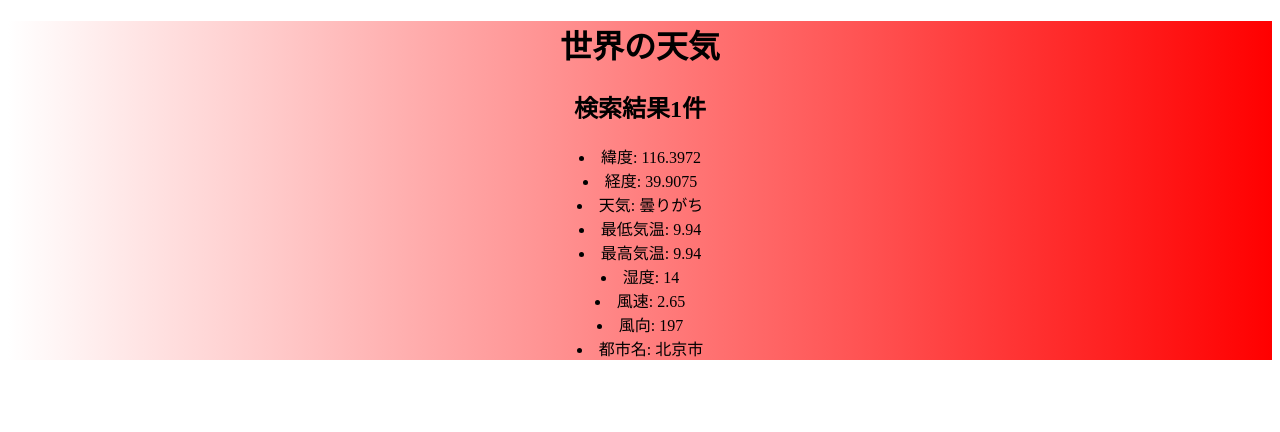
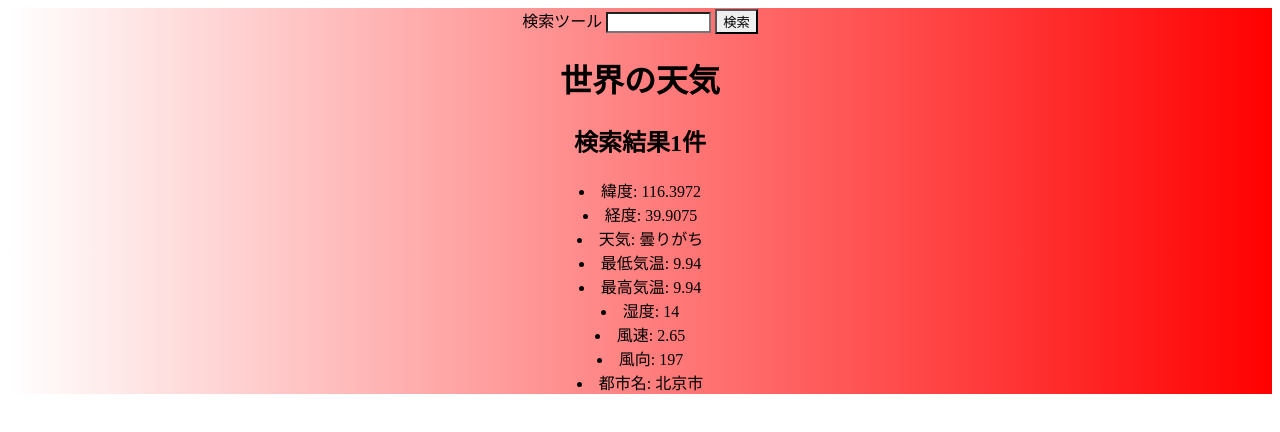
Before and after one commit to G384832023/medialabo, a plain HTML site: page project.html in a window 1280 px wide. Drawn offline with Linux system fonts and the light colour scheme.

Commit message:
project.htmlフォルダにファイルを設置

```diff
--- a/project.html
+++ b/project.html
@@ -7,6 +7,9 @@
         <script src="weather.js" defer></script>
     </head>
     <body>
+        <labe for="kensaku">検索ツール</labe>
+        <input type="serch" name="kensaku" size="10">
+        <button id="print">検索</button>
          <div id="result"></div>
     </body>
 </html>
```
